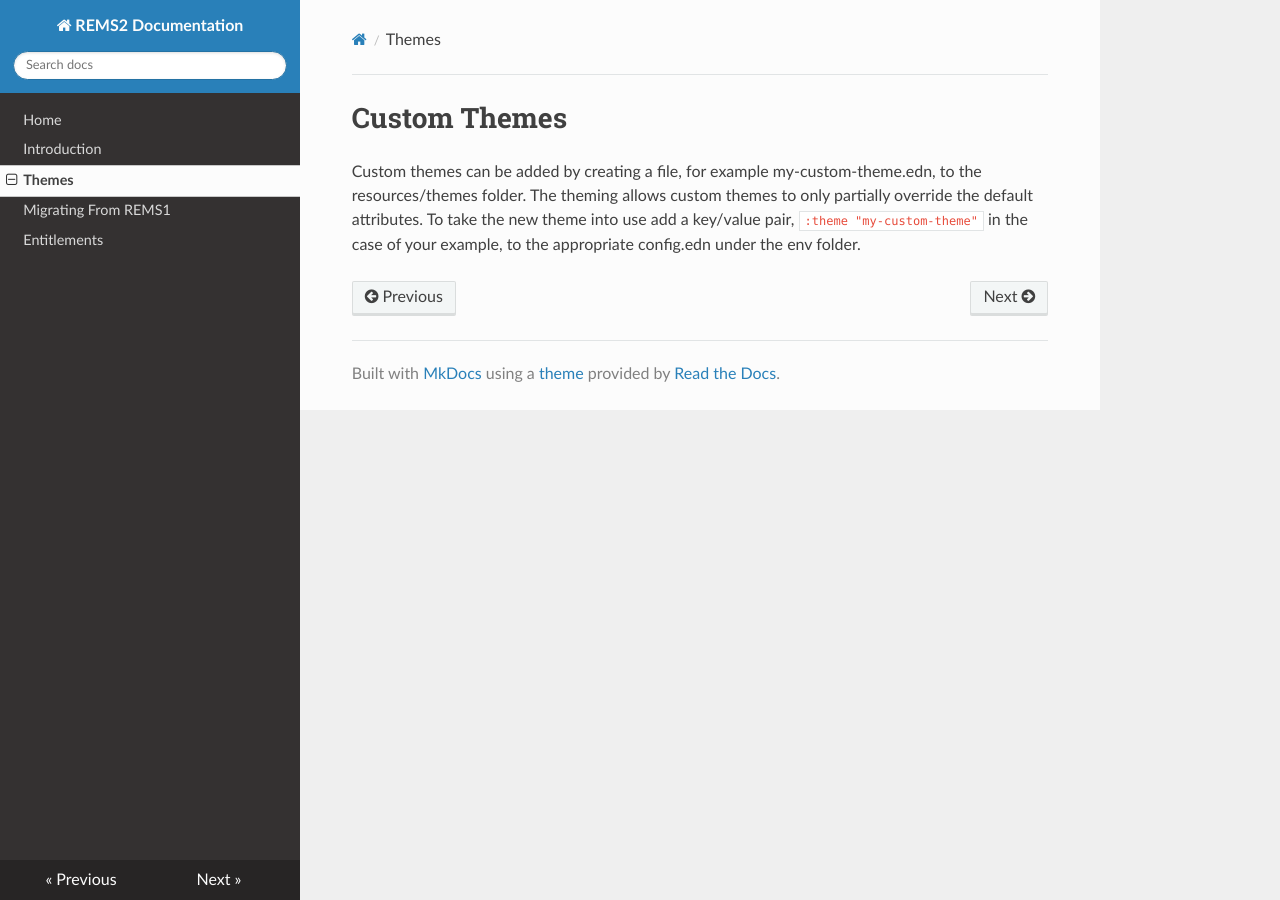
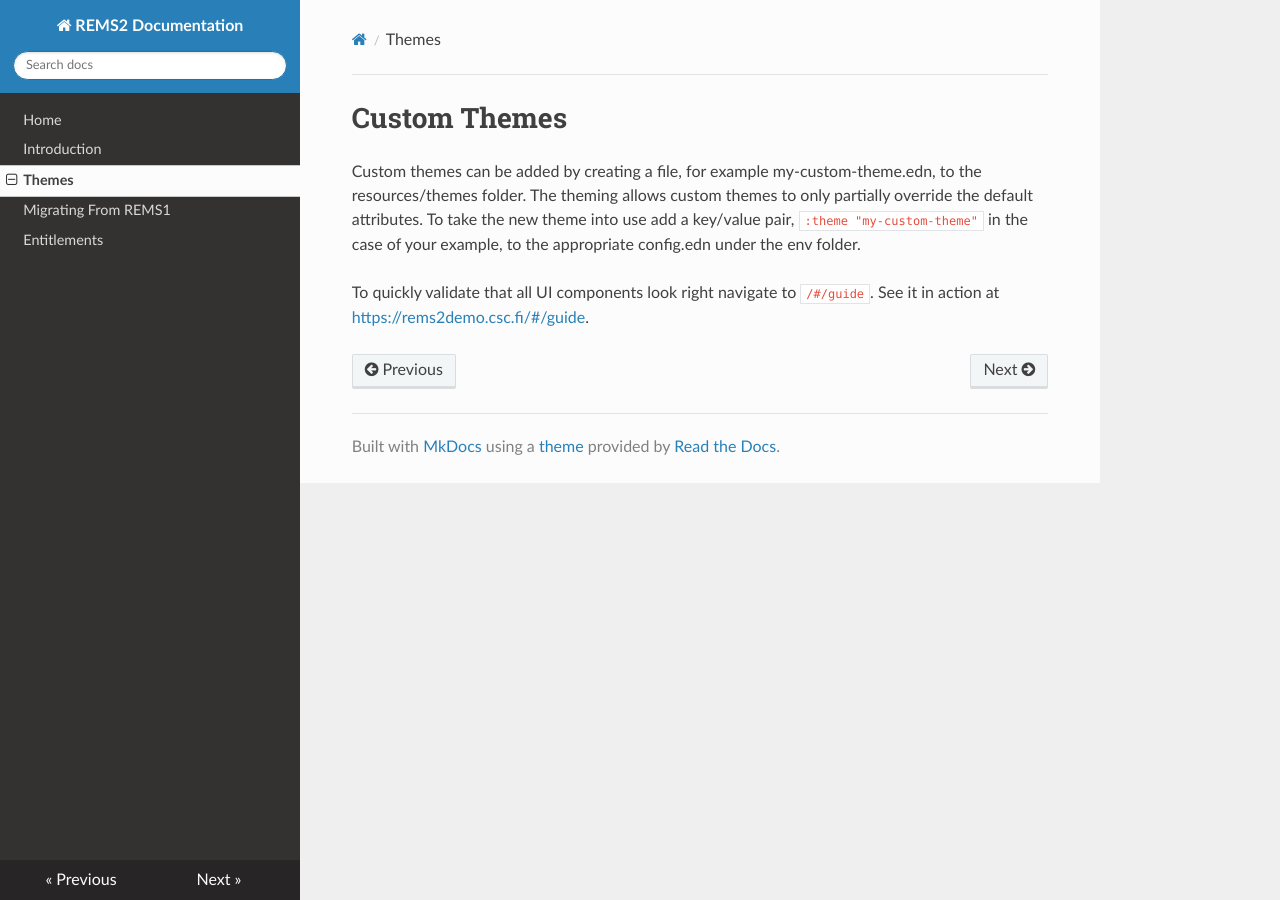
Before and after one commit to CSCfi/rems, an MkDocs documentation site: the page built from docs/themes.md, in a window 1280 px wide. Built offline with MkDocs 1.6.1, drawn with Linux system fonts in a browser that asks for light colours; nearby versions of some CDN libraries; old or Windows-style settings are respelled for this version of MkDocs.

Commit message:
point to living style guide in documentation

```diff
--- a/docs/themes.md
+++ b/docs/themes.md
@@ -6,3 +6,5 @@ allows custom themes to only partially override the default
 attributes. To take the new theme into use add a key/value pair,
 `:theme "my-custom-theme"` in the case of your example, to the
 appropriate config.edn under the env folder.
+
+To quickly validate that all UI components look right navigate to `/#/guide`. See it in action at <https://rems2demo.csc.fi/#/guide>.
```
